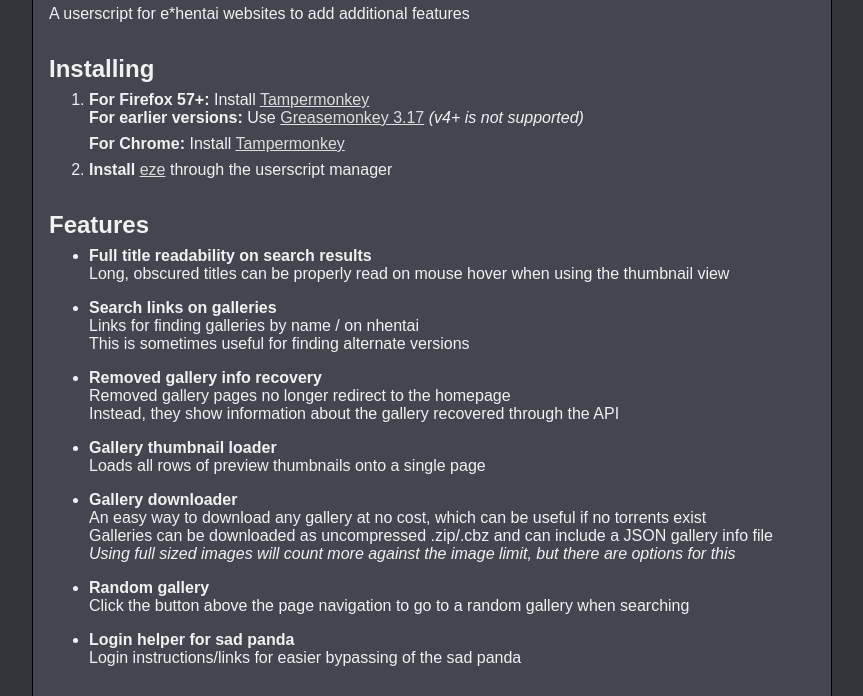
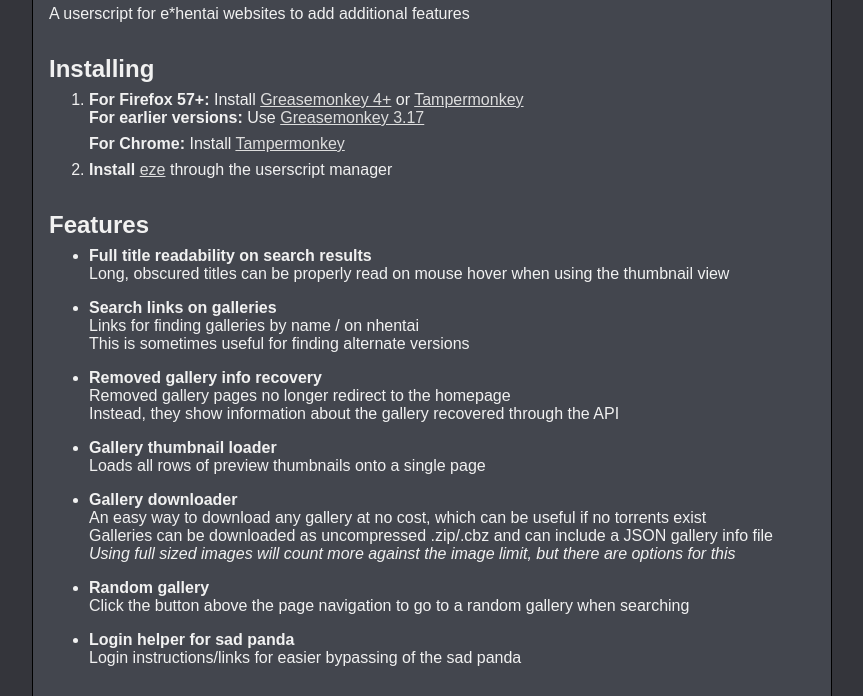
Before and after one commit to dnsev-h/eze, a plain HTML site: page index.html in a window 1280 px wide. Shown: the part 89-785 px from the top of the page, without its empty margins (208-1071 px from the left). Drawn offline with Linux system fonts and the light colour scheme.

Commit message:
Update webpage to show support for GM4+

```diff
--- a/index.html
+++ b/index.html
@@ -24,9 +24,8 @@
 		<ol>
 			<li>
 				<p>
-					<strong>For Firefox 57+:</strong> Install <a href="https://addons.mozilla.org/en-US/firefox/addon/tampermonkey/" target="_blank" rel="noreferrer nofollow">Tampermonkey</a><br />
+					<strong>For Firefox 57+:</strong> Install <a href="https://addons.mozilla.org/en-US/firefox/addon/greasemonkey/" target="_blank" rel="noreferrer nofollow">Greasemonkey 4+</a> or <a href="https://addons.mozilla.org/en-US/firefox/addon/tampermonkey/" target="_blank" rel="noreferrer nofollow">Tampermonkey</a><br />
 					<strong>For earlier versions:</strong> Use <a href="https://addons.mozilla.org/en-US/firefox/addon/greasemonkey/versions/?page=1#version-3.17" target="_blank" rel="noreferrer nofollow">Greasemonkey 3.17</a>
-					<em>(v4+ is not supported)</em>
 				</p>
 				<p>
 					<strong>For Chrome:</strong> Install <a href="https://chrome.google.com/webstore/detail/tampermonkey/dhdgffkkebhmkfjojejmpbldmpobfkfo?hl=en" target="_blank" rel="noreferrer nofollow">Tampermonkey</a>
```
